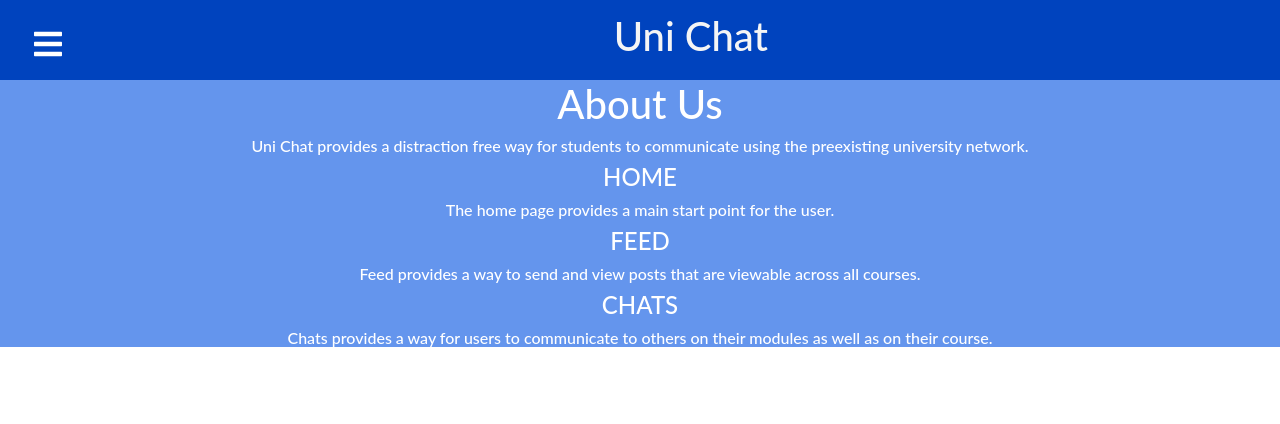
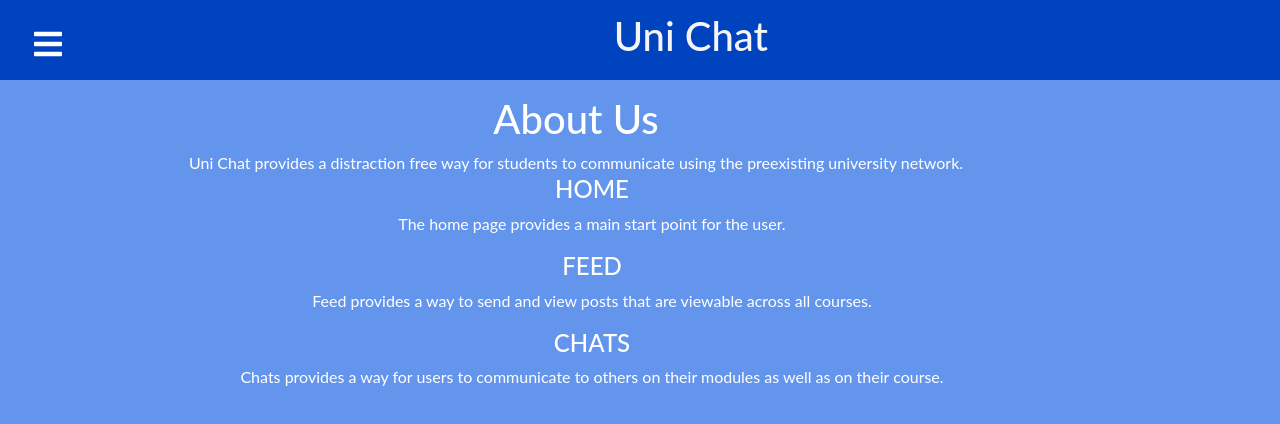
Before and after one commit to elifr/webcw2, a React (Create React App) app in the folder interface-service/: page /about in a window 1280 px wide. Both pictures are taken after typing "Sample", "Sample" into the empty fields and a click on the button "Login". Shown: the top 424 px of the page. Built offline with nearby package versions, Linux system fonts and the light colour scheme.

Commit message:
fixed backgrouund CSS span

```diff
--- a/interface-service/src/App.css
+++ b/interface-service/src/App.css
@@ -17,9 +17,10 @@
 }
 
 .aboutContent{
-    height: 100%;
-    background-color: cornflowerblue;
     color: white;
+    width: 90%;
+    padding: 15px;
+    text-align: center;
 }
 
 .feedPost {
@@ -63,11 +64,13 @@
 
 
 .background {
-    background-color: cornflowerblue;
     width: 100vw;
-    height: 100vh;
     padding: 0px;
     margin: 0px;
+
+    height: 100vh;
+    min-height: 100%;
+    background-color: cornflowerblue;
 }
 
 .newPost {
@@ -103,4 +106,5 @@
     text-align: center;
     background-color: cornflowerblue;
     color: white;
+
 }
--- a/interface-service/src/pages/About.js
+++ b/interface-service/src/pages/About.js
@@ -2,17 +2,30 @@ import React from 'react'
 
 function About() {
     return (
-            <body className='aboutSubContent'>
-                <h1>About Us</h1>
-                <h6>Uni Chat provides a distraction free
-                way for students to communicate
-                using the preexisting university network.</h6>
-                <h4>HOME</h4>
-                <h6>The home page provides a main start point for the user.</h6>
-                <h4>FEED</h4>
-                <h6>Feed provides a way to send and view posts that are viewable across all courses.</h6>
-                <h4>CHATS</h4>
-                <h6>Chats provides a way for users to communicate to others on their modules as well as on their course.</h6>
+            <body className='background'>
+                <div className='aboutContent'>
+                    <h1>
+                        About Us
+                        <br></br>
+                    </h1>
+                        <p>
+                        Uni Chat provides a distraction free
+                    way for students to communicate
+                    using the preexisting university network.
+                            <ul>
+                                <h4> HOME </h4>
+                                The home page provides a main start point for the user.
+                            </ul>
+                            <ul>
+                                <h4> FEED </h4>
+                                Feed provides a way to send and view posts that are viewable across all courses.
+                            </ul>
+                            <ul>
+                                <h4> CHATS </h4>
+                                Chats provides a way for users to communicate to others on their modules as well as on their course.
+                            </ul>
+                        </p>
+                </div>
             </body>
     )
 }
--- a/interface-service/src/pages/Feed.js
+++ b/interface-service/src/pages/Feed.js
@@ -84,10 +84,7 @@ function Feed() {
   return (
 
         <body className='background'>
-
-
             <div className='frameBack'>
-
             <Container className='mainButtonFrame'>
                 <Form onSubmit={makePost}>
                     <Form.Group className='newPost'>
@@ -117,9 +114,9 @@ function Feed() {
 
                     </Form.Group>
                 </Form>
+
             <div id="posts">
             </div>
-
 
             <div id="templates" style= {{display: "none"}}>
                 <div id='post-template' className='feedPost'>
@@ -128,7 +125,6 @@ function Feed() {
                     <p id='post-userName' className='postContent'/>
                 </div>
             </div>
-
 
         </body>
 
```
